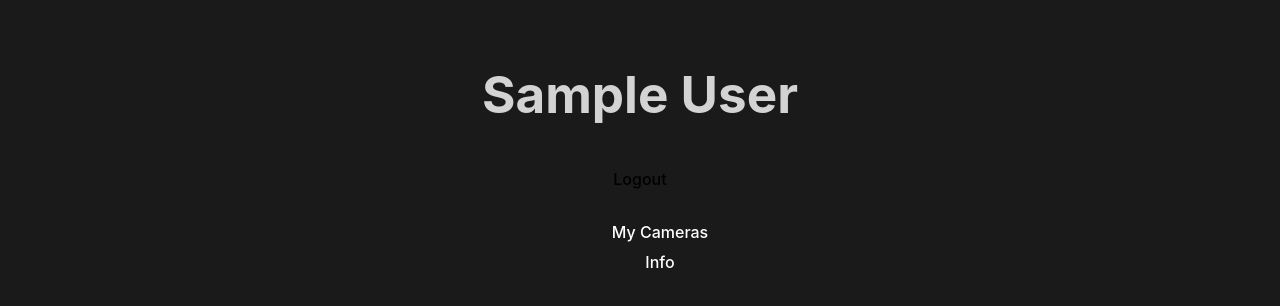
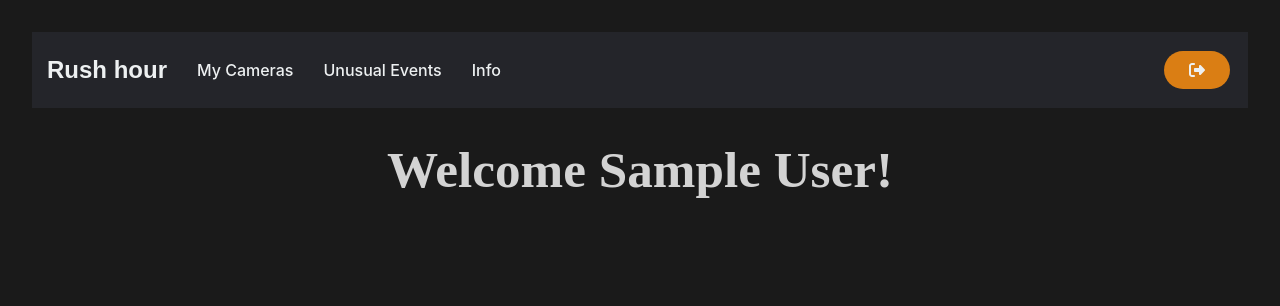
Before and after one commit to Shirel-Berkowitz/Rush-Hour---Full-Stack---Project7, a React (Vite) app in the folder client/: page /Users in a window 1280 px wide. Shown: the top 306 px of the page. Built offline with nearby package versions, Linux system fonts and the light colour scheme; sample sign-in values are in the browser's storage; a web font is replaced by a local one.

Commit message:
user screen

```diff
--- a/client/index.html
+++ b/client/index.html
@@ -4,7 +4,7 @@
     <meta charset="UTF-8" />
     <link rel="icon" type="image/svg+xml" href="/vite.svg" />
     <meta name="viewport" content="width=device-width, initial-scale=1.0" />
-    <title>Vite + React</title>
+    <title>Rush Hour</title>
   </head>
   <body>
     <div id="root"></div>
--- a/client/src/pages/Admin.jsx
+++ b/client/src/pages/Admin.jsx
@@ -15,14 +15,17 @@ const Admin = () => {
               <h2 className="logo">Rush hour</h2>
             </li>
             <li>
-              <Link to={`/Admin/${user.id}/Register`}>Add user</Link>
+              <Link to={`/Admin/${user.id}/CamerasAdmin`}>My Cameras</Link>
+            </li>
+            <li>
+              <Link to={`/Admin/${user.id}/camerasList`}>All cameras</Link>
             </li>
             <li>
               <Link to={`/Admin/${user.id}/UserList`}>Users</Link>
             </li>
-            <li>
-              <Link to={`/Admin/${user.id}/camerasList`}>Cameras</Link>
-            </li>
+            {/* <li>
+              <Link to={`/Admin/${user.id}/Register`}>Add user</Link>
+            </li> */}
             <li>
               <Link to={`/Admin/${user.id}/CamerasAccess`}>
                 Cameras permissions
@@ -33,9 +36,6 @@ const Admin = () => {
             </li>
             <li>
               <Link to={`/Admin/${user.id}/UnusualEvents`}>Unusual Events</Link>
-            </li>
-            <li>
-              <Link to={`/Admin/${user.id}/CamerasAdmin`}>My Cameras</Link>
             </li>
             {/* Uncomment the following lines when needed */}
             {/* <li>
--- a/client/src/pages/CamerasList.jsx
+++ b/client/src/pages/CamerasList.jsx
@@ -160,7 +160,7 @@ const CamerasList = () => {
 
         {isAdding && (
           <div>
-            <h2>Add Camera</h2>
+            {/* <h2>Add Camera</h2> */}
             <input
               type="text"
               name="location"
@@ -215,7 +215,7 @@ const CamerasList = () => {
                 updatedCamera &&
                 updatedCamera.ID === camera.ID && (
                   <div>
-                    <h2>Update Camera</h2>
+                    {/* <h2>Update Camera</h2> */}
                     <input
                       type="text"
                       placeholder="Location"
--- a/client/src/pages/CamerasUser.jsx
+++ b/client/src/pages/CamerasUser.jsx
@@ -1,6 +1,6 @@
 import "../App.css";
 import { useEffect, useState } from "react";
-import { Link } from 'react-router-dom';
+import { Link } from "react-router-dom";
 import React from "react";
 
 const CamerasUser = () => {
@@ -12,12 +12,11 @@ const CamerasUser = () => {
   const [loaded, setLoaded] = useState(false);
 
   useEffect(() => {
-
     async function fetchData() {
       if (!loaded) {
         try {
           const response = await fetch(
-          `http://localhost:3000/cameraAccessAPI/api/cameraAccess/${user.id}/cameras`,
+            `http://localhost:3000/cameraAccessAPI/api/cameraAccess/${user.id}/cameras`
           );
 
           if (response.status === 403) {
@@ -32,38 +31,28 @@ const CamerasUser = () => {
           console.log("data");
           console.log(data);
           console.log(data[0]);
-
-
         } catch (error) {
           console.error(error);
         }
       }
     }
     fetchData();
-
   }, [loaded]);
-
-
-
-
 
   return (
     <div className="info-container">
-      <h1 className="cam-header">Cameras</h1>
+      {/* <h1 className="cam-header">Cameras</h1> */}
       {user && (
         <div className="background">
           <div className="cam-details">
             <ul>
               {cameras.map((camera) => (
                 <li key={camera.cameraID}>
-
-             <Link to={`/Users/${user.id}/CamerasUser/${camera.cameraID}/VideoAnalysis`}>
-
-               <button>
-                 camera: {camera.cameraID}
-               </button>
+                  <Link
+                    to={`/Users/${user.id}/CamerasUser/${camera.cameraID}/VideoAnalysis`}
+                  >
+                    <button>camera: {camera.cameraID}</button>
                   </Link>
-
                 </li>
               ))}
             </ul>
--- a/client/src/pages/Register.jsx
+++ b/client/src/pages/Register.jsx
@@ -11,7 +11,6 @@ const Register = () => {
     setInputs((values) => ({ ...values, [name]: value }));
   };
   async function fetchData() {
-
     setInputs({});
 
     const user = {
@@ -87,9 +86,9 @@ const Register = () => {
   };
 
   return (
-    <div className="background1">
+    <div>
       <form onSubmit={handleSubmit}>
-        <h1>Sign up</h1>
+        {/* <h1>Sign up</h1> */}
         <div className="form-group">
           <label htmlFor="name">Name: </label>
           <input
--- a/client/src/pages/UserList.jsx
+++ b/client/src/pages/UserList.jsx
@@ -11,7 +11,6 @@ import "../App.css";
 
 const UserList = () => {
   var currentUser = JSON.parse(localStorage.getItem("currentUser"));
-
   const [users, setUsers] = useState([]);
   const [updatedUser, setUpdatedUser] = useState(null);
   const [isUpdatingUser, setIsUpdatingUser] = useState(false);
@@ -98,6 +97,9 @@ const UserList = () => {
       <Link to="/Admin">
         <button className="logout-button">Back</button>
       </Link>
+      <button>
+        <Link to={`/Admin/{user.ID}/Register`}>Add user</Link>
+      </button>
       <div>
         {/* <h1>Users List</h1> */}
         <ul className="usersList">
@@ -120,12 +122,12 @@ const UserList = () => {
                 <FontAwesomeIcon icon={faPenToSquare} />
               </button>
               <h4 className="UserDetails"> name: </h4>
-              {user.name} <h4 className="UserDetails">username: </h4>
-              {user.username} <h4 className="UserDetails">rank: </h4>
+              {user.name} <h4 className="UserDetails"> username: </h4>
+              {user.username} <h4 className="UserDetails"> rank: </h4>
               {user.userRank}
               {isUpdatingUser && updatedUser && updatedUser.ID === user.ID && (
                 <div>
-                  <h2>Update User</h2>
+                  {/* <h2>Update User</h2> */}
                   <input
                     type="text"
                     placeholder="Name"
--- a/client/src/pages/Users.jsx
+++ b/client/src/pages/Users.jsx
@@ -1,29 +1,53 @@
 import { Outlet, Link } from "react-router-dom";
 import React from "react";
 import "../App.css";
+import { FontAwesomeIcon } from "@fortawesome/react-fontawesome";
+import { faSignOutAlt } from "@fortawesome/free-solid-svg-icons";
 
 const Users = () => {
   var user = JSON.parse(localStorage.getItem("currentUser"));
   return (
     <div className="users-container">
-      <h1 className="user-name">{user.name}</h1>
+      <header>
+        <nav className="top-navbar">
+          <ul className="nav__links">
+            <li>
+              <h2 className="logo">Rush hour</h2>
+            </li>
+            <li>
+              <Link to={`/Users/${user.id}/CamerasUser`}>My Cameras</Link>
+            </li>
+            <li>
+              <Link to={`/Users/${user.id}/UnusualEvents`}>Unusual Events</Link>
+            </li>
+            <li>
+              <Link to={`/Users/${user.id}/Info`}>Info</Link>
+            </li>
+            <li>
+              <Link to="/Login">
+                <button
+                  className="logout-button"
+                  onClick={() => {
+                    localStorage.removeItem("currentUser");
+                  }}
+                >
+                  <FontAwesomeIcon icon={faSignOutAlt} />
+                </button>
+              </Link>
+            </li>
+          </ul>
+        </nav>
+      </header>
+
+      <h1 className="welcome-username">Welcome {user.name}!</h1>
       <Link to="/Login">
         <button
           className="logout-button"
           onClick={() => {
             localStorage.removeItem("currentUser");
           }}
-        >
-          Logout
-        </button>
+        ></button>
       </Link>
-      <nav className="user-navigation">
-        <ul>
-          <li>{<Link to={`/Users/${user.id}/CamerasUser`}> My Cameras</Link>}</li>
-          <li>{<Link to={`/Users/${user.id}/Info`}>Info</Link>}</li>
-        </ul>
-      </nav>
-
       <Outlet />
     </div>
   );
```
Also changed, not shown: client/index.css (line endings or trailing spaces). Lines whose indentation alone changed are shown as unchanged.
